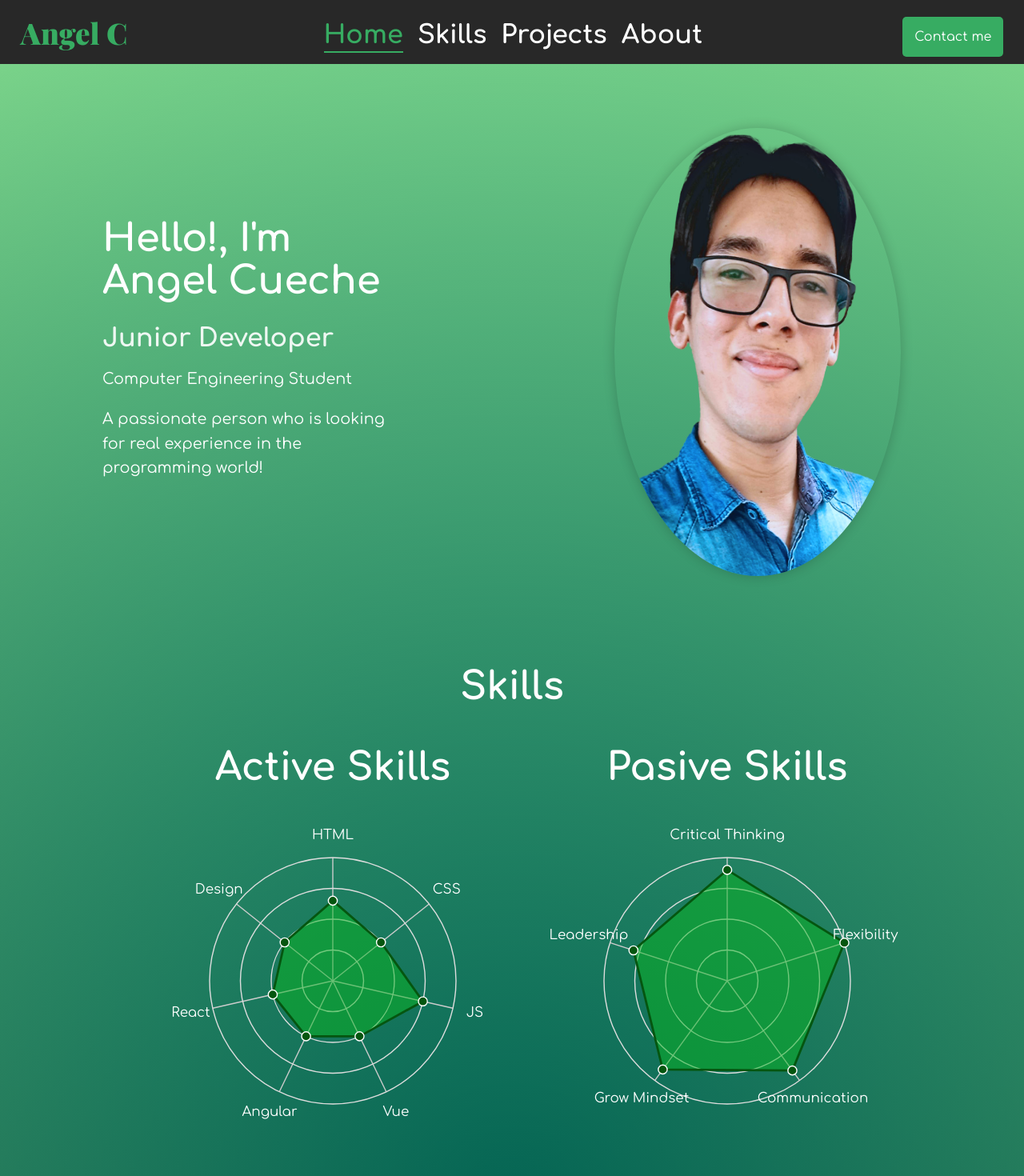
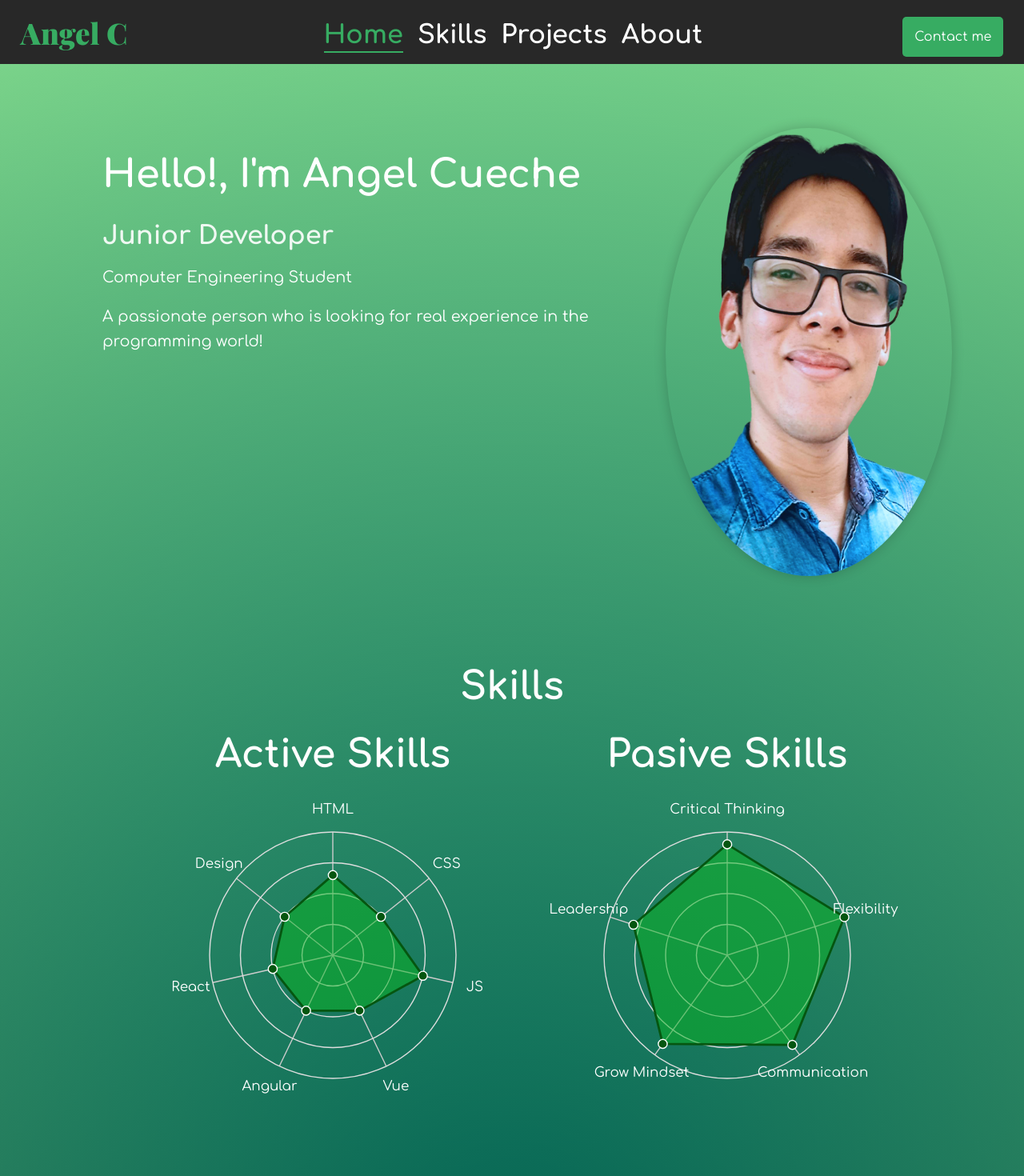
Before and after one commit to NecronX24/portfolio, a Vue app: page / in a window 1280 px wide. Shown: the top 1470 px of the page at 80% size. Built offline with nearby package versions, Linux system fonts and the light colour scheme.

Commit message:
refactor: ChartImplementation is created to have a cleaner code

```diff
--- /dev/null
+++ b/src/pages/ChartImplementation.vue
@@ -0,0 +1,56 @@
+<script setup>
+import RadarChart from '@/components/RadarChart.vue';
+</script>
+
+<template>
+<div class="container">
+            <div class="chart-container">
+                <h1>Active Skills</h1>
+                <div class="chart">
+                    <RadarChart :data="[
+                        { name: 'HTML', value: 65 },
+                        { name: 'CSS', value: 50 },
+                        { name: 'JS', value: 75 },
+                        { name: 'Vue', value: 50 },
+                        { name: 'Angular', value: 50 },
+                        { name: 'React', value: 50 },
+                        { name: 'Design', value: 50 },
+                    ]"/>
+                </div>
+            </div>
+            <div class="chart-container">
+                <h1>Pasive Skills</h1>
+                <div class="chart">
+                    <RadarChart :data="[
+                        { name: 'Critical Thinking', value: 90 },
+                        { name: 'Flexibility', value: 100 },
+                        { name: 'Communication', value: 90 },
+                        { name: 'Grow Mindset', value: 89 },
+                        { name: 'Leadership', value: 80 },
+                    ]"/>
+                </div>
+            </div>
+        </div>
+</template>
+
+<style scoped>
+.container{
+    display: flex;
+    gap:5%;
+}
+
+.chart-container{
+    display: flex;
+    flex-direction: column;
+    align-items: center;
+}
+
+.chart{
+    height: auto;
+    width: 35vw;
+}
+
+h1{
+    margin:0
+}
+</style>
--- a/src/pages/Home.vue
+++ b/src/pages/Home.vue
@@ -4,8 +4,8 @@ import Navbar from '@/components/Navbar.vue';
 import Slider from '@/components/Slider.vue';
 import CardSlider from '@/components/CardSlider.vue';
 import { onMounted, onBeforeUnmount, ref } from 'vue';
-import RadarChart from '@/components/RadarChart.vue';
 import AccordionImplementation from './AccordionImplementation.vue';
+import ChartImplementation from './ChartImplementation.vue';
 
 let elements =[
     ["Home", "home"],
@@ -62,37 +62,10 @@ onBeforeUnmount(() => {
     </div>
     <div class="division-div" id="skills">
         <h1>Skills</h1>
-        <div style="display: flex; gap:5%">
-            <div style="display: flex; flex-direction: column; align-items: center;">
-                <h1>Active Skills</h1>
-                <div class="chart">
-                    <RadarChart :data="[
-                        { name: 'HTML', value: 65 },
-                        { name: 'CSS', value: 50 },
-                        { name: 'JS', value: 75 },
-                        { name: 'Vue', value: 50 },
-                        { name: 'Angular', value: 50 },
-                        { name: 'React', value: 50 },
-                        { name: 'Design', value: 50 },
-                    ]"/>
-                </div>
-            </div>
-            <div style="display: flex; flex-direction: column; align-items: center;">
-                <h1>Pasive Skills</h1>
-                <div class="chart">
-                    <RadarChart :data="[
-                        { name: 'Critical Thinking', value: 90 },
-                        { name: 'Flexibility', value: 100 },
-                        { name: 'Communication', value: 90 },
-                        { name: 'Grow Mindset', value: 89 },
-                        { name: 'Leadership', value: 80 },
-                    ]"/>
-                </div>
-            </div>
-        </div>
+        <ChartImplementation/>
     </div>
 
-    <div class="projects division-div" id="projects">
+    <div class="division-div" id="projects">
         <h1 class="about-me-h1"> Projects</h1>
         <Slider :total-slides="4">
             <template #slide-0 >
@@ -156,11 +129,11 @@ onBeforeUnmount(() => {
 </template>
 
 <style scoped>
-#home{
+.home{
     height: 100vh;
     display: flex;
     flex-direction: row;
-    gap:20%
+    gap:5vw
 }
 
 #skills{
@@ -168,11 +141,6 @@ onBeforeUnmount(() => {
     align-items: center;
     flex-direction: column;
     height: 90vh;
-}
-
-.chart{
-    height: auto;
-    width: 35vw;
 }
 
 .image{
@@ -185,32 +153,13 @@ onBeforeUnmount(() => {
 }
 
 .division-div{
-    height: 90vh;
+    height: 100vh;
 }
 
 .home-text{
-    padding-top:30vh;
+    padding-top:20vh;
     padding-left:10vw;
-    width: 30%;
-}
-
-h1{
-  font-size: 3rem;
-  margin-bottom: 1rem;
-  color: white;
-}
-
-h2 {
-  font-size: 2rem;
-  margin-bottom: 1rem;
-  opacity: 0.9;
-  color:white;
-}
-
-p, ul {
-  font-size: 1.2rem;
-  line-height: 1.6;
-  color:white;
+    width: 50vw;
 }
 
 .about-me-h1{
@@ -218,9 +167,4 @@ p, ul {
     justify-content: center;
     padding: 3%;
 }
-
-
-.projects{
-    height: 90vh;
-}
 </style>
```
